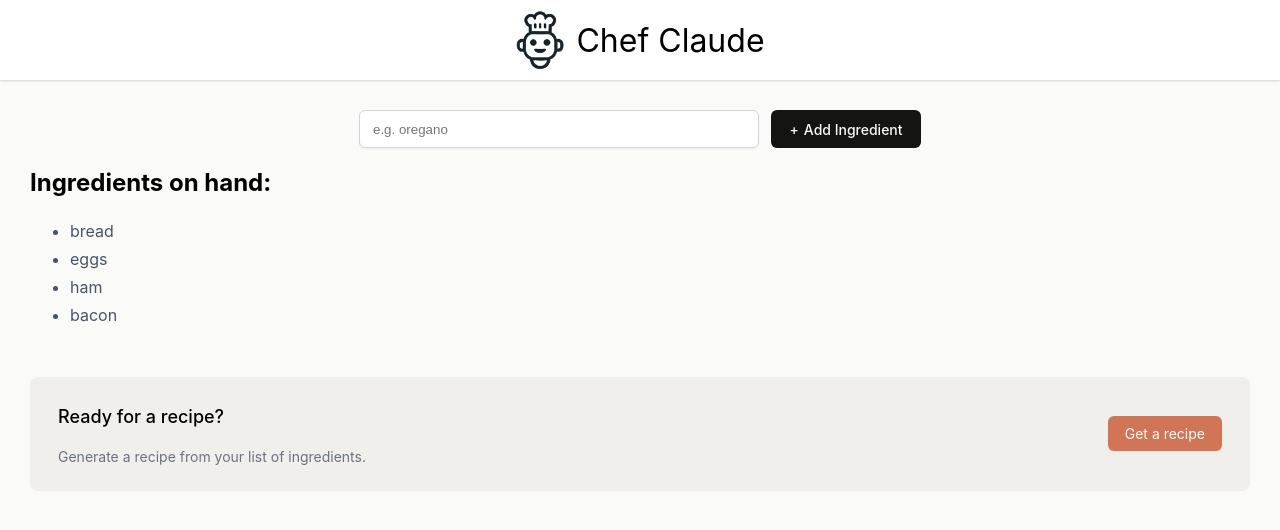
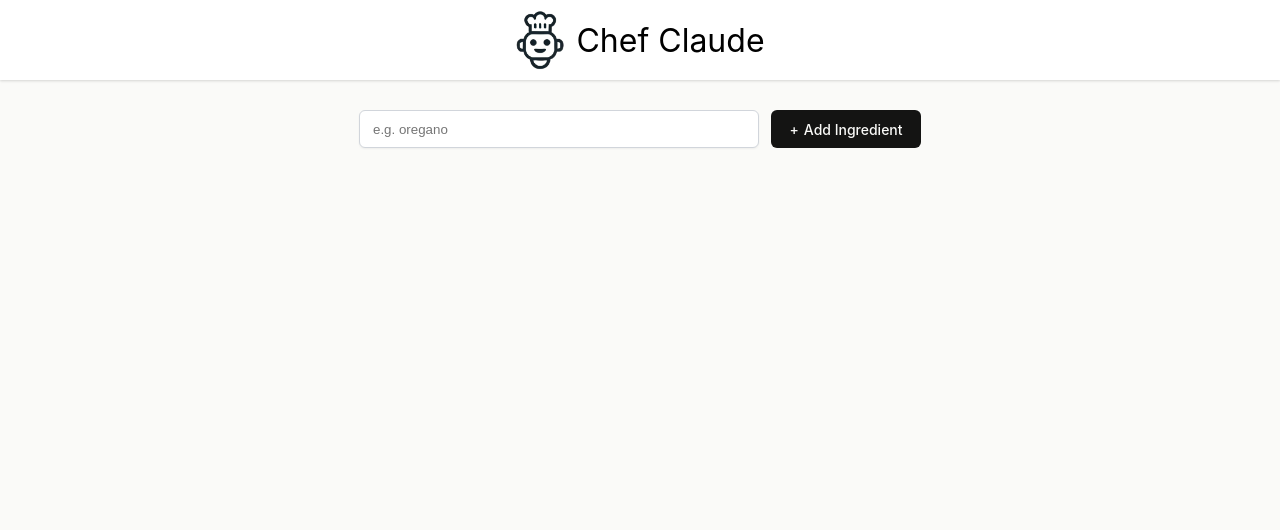
Before and after one commit to limhaowei/AI-Generated-Recipes, a React (Vite) app: page / in a window 1280 px wide. Shown: the top 530 px of the page. Built offline with nearby package versions, Linux system fonts and the light colour scheme; no server answers.

Commit message:
remove console.log() and hardcoded ingredients

```diff
--- a/src/components/Main.tsx
+++ b/src/components/Main.tsx
@@ -4,7 +4,7 @@ import IngredientsList from "./IngredientsList"
 import { getRecipeFromMistral } from "../ai"
 
 export default function Main() {
-    const [ingredients, setIngredients] = useState<string[]>(["bread", "eggs", "ham", "bacon"])
+    const [ingredients, setIngredients] = useState<string[]>([])
     const [recipe, setRecipe] = useState<string>("")
 
     function addIngredient(formData: FormData) {
@@ -22,7 +22,6 @@ export default function Main() {
         const recipeMarkdown = await getRecipeFromMistral(ingredients)
         if (recipeMarkdown) {
             setRecipe(recipeMarkdown)
-            console.log(recipeMarkdown)
         }
     }
 
```
